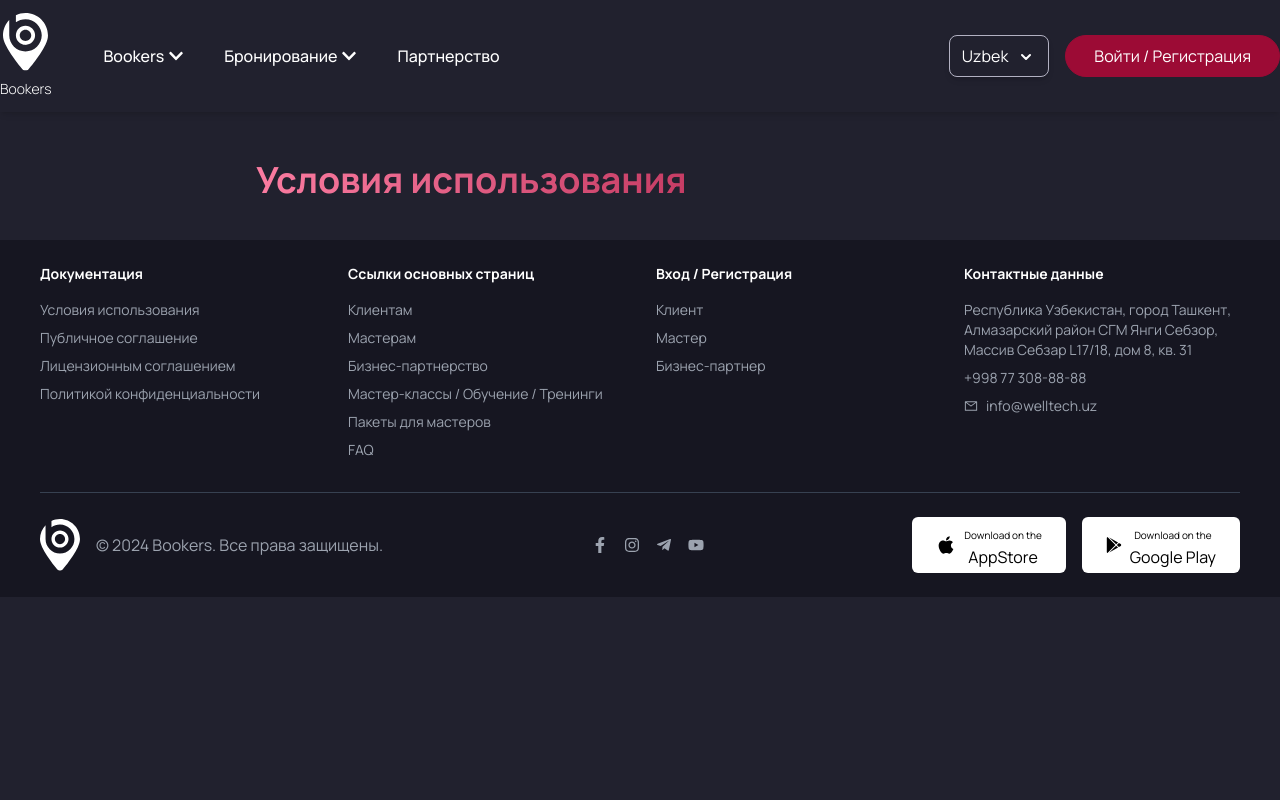
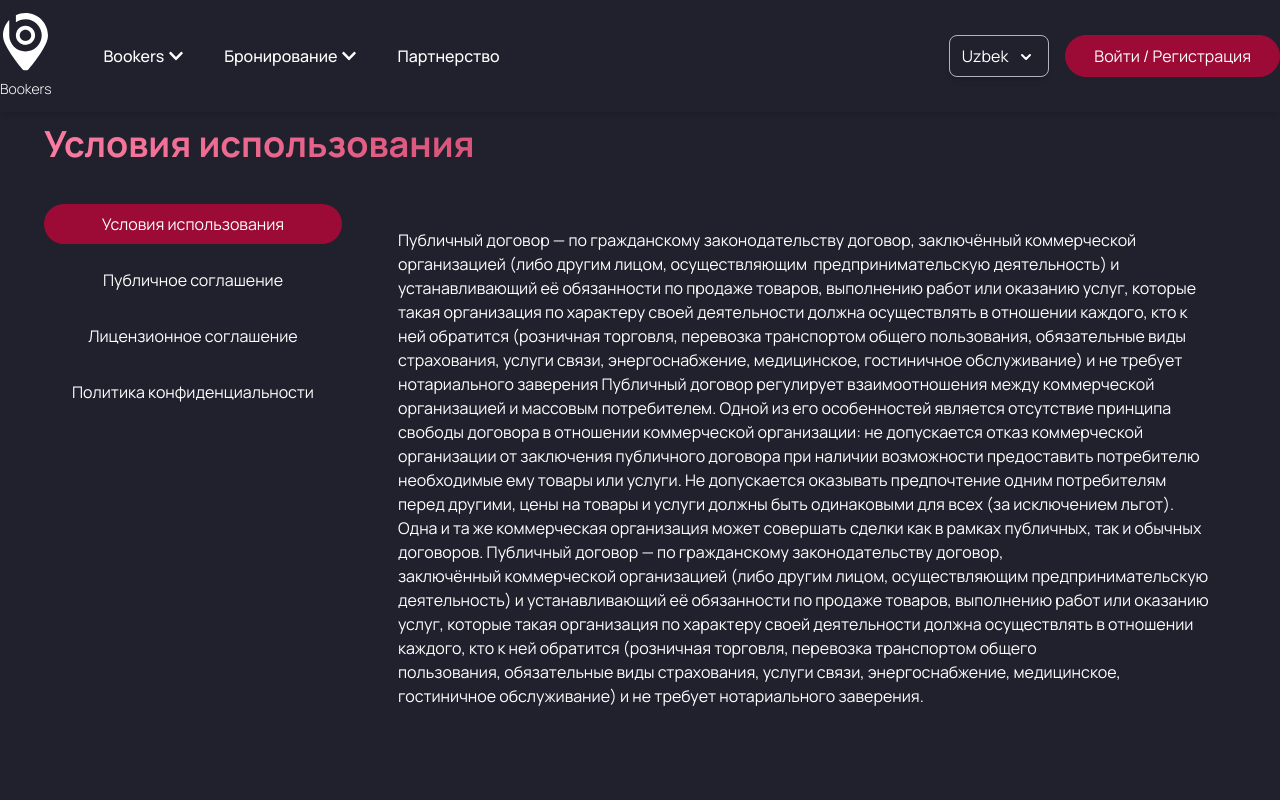
Before and after one commit to SardorbekCoder07/Bookers_web, a Next.js app: page /conditions in a window 1280 px wide. Shown: the top 800 px of the page. Built offline with nearby package versions, Linux system fonts and the light colour scheme.

Commit message:
yuklab oling

```diff
--- a/src/Components/Masters/Masters.tsx
+++ b/src/Components/Masters/Masters.tsx
@@ -18,7 +18,7 @@ import FeedbackModal from '../Modals/FeedbackModal/page';
 const Testimonials: React.FC = () => {
     const [isOpen, setIsOpen] = useState(false);
     const { selectedFile, setSelectedFile } = useFileStore();
-    const [config, setConfig] = useState(null);
+    const config = localStorage.getItem('token')
 
     // State variables for form inputs
     const [clientName, setClientName] = useState('');
--- a/src/app/conditions/page.tsx
+++ b/src/app/conditions/page.tsx
@@ -1,18 +1,112 @@
-import PricingTable from '@/Components/Tarif/Tarif';
+'use client';
 import HeaderTitles from '@/Components/text/HeaderBookers';
-import React from 'react';
+import React, { useState } from 'react';
 
-const Tarif = () => {
+const contentData = {
+    usage:`Публичный договор — по гражданскому законодательству договор,
+    заключённый коммерческой организацией (либо другим лицом, осуществляющим
+     предпринимательскую деятельность) и устанавливающий её обязанности по продаже
+    товаров, выполнению работ или оказанию услуг, которые такая организация по характеру
+     своей деятельности должна осуществлять в отношении каждого, кто к ней обратится
+     (розничная торговля, перевозка транспортом общего пользования, обязательные виды страхования,
+      услуги связи, энергоснабжение, медицинское, гостиничное обслуживание) и не требует нотариального заверения
+     Публичный договор регулирует взаимоотношения между коммерческой организацией и массовым потребителем.
+     Одной из его особенностей является отсутствие принципа свободы договора в отношении коммерческой организации:
+     не допускается отказ коммерческой организации от заключения публичного договора при наличии возможности предоставить потребителю
+     необходимые ему товары или услуги.
+     Не допускается оказывать предпочтение одним потребителям перед другими, цены на товары и услуги должны
+     быть одинаковыми для всех (за исключением льгот). Одна и та же коммерческая организация может совершать
+     сделки как в рамках публичных, так и обычных договоров.
+     Публичный договор — по гражданскому законодательству договор, заключённый коммерческой организацией (либо другим лицом, осуществляющим предпринимательскую деятельность) и устанавливающий её обязанности по продаже товаров, выполнению работ или оказанию услуг, которые такая организация по характеру своей деятельности должна осуществлять в отношении каждого, кто к ней обратится (розничная торговля, перевозка транспортом общего пользования, обязательные виды страхования, услуги связи, энергоснабжение, медицинское, гостиничное обслуживание) и не требует нотариального заверения. `,
+    publicAgreement: `Публичный договор — по гражданскому законодательству договор,
+    заключённый коммерческой организацией (либо другим лицом, осуществляющим
+     предпринимательскую деятельность) и устанавливающий её обязанности по продаже
+    товаров, выполнению работ или оказанию услуг, которые такая организация по характеру
+     своей деятельности должна осуществлять в отношении каждого, кто к ней обратится
+     (розничная торговля, перевозка транспортом общего пользования, обязательные виды страхования,
+      услуги связи, энергоснабжение, медицинское, гостиничное обслуживание) и не требует нотариального заверения
+     Публичный договор регулирует взаимоотношения между коммерческой организацией и массовым потребителем.
+     Одной из его особенностей является отсутствие принципа свободы договора в отношении коммерческой организации:
+     не допускается отказ коммерческой организации от заключения публичного договора при наличии возможности предоставить потребителю
+     необходимые ему товары или услуги.`,
+    licenseAgreement: "Лицензионное соглашение — это договор, который используется для...",
+    privacyPolicy: "Политика конфиденциальности — это документ, который используется для...",
+};
+
+const TermsOfUse = () => {
+    const [activeTab, setActiveTab] = useState('usage');
+    const [content, setContent] = useState(contentData.usage);
+
+    const handleTabClick = (tab: any) => {
+        setActiveTab(tab);
+        setContent(contentData[tab]);
+    };
+
     return (
-        <div className='mb-10 mt-40'>
-            <div className='mt-20 w-full md:w-[60%] mb-4 mx-auto '>
-                <HeaderTitles
-                    text='Условия использования'
-                />
+        <div className='mt-10'>
+            <div className='mb-10 mt-20 p-3'>
+                <div className="min-h-screen text-white p-8">
+                    <div className='mb-10'>
+                        <HeaderTitles text='Условия использования' />
+                    </div>
+                    <div className="flex">
+                        {/* Sidebar */}
+                        <div className="w-1/4">
+                            <ul className="space-y-4">
+                                <li>
+                                    <button
+                                        onClick={() => handleTabClick('usage')}
+                                        className={`${
+                                            activeTab === 'usage' ? 'bg-[#9C0B35]' : ''
+                                        } text-white py-2 px-4 rounded-3xl w-full text-center`}
+                                    >
+                                        Условия использования
+                                    </button>
+                                </li>
+                                <li>
+                                    <button
+                                        onClick={() => handleTabClick('publicAgreement')}
+                                        className={`${
+                                            activeTab === 'publicAgreement' ? 'bg-[#9C0B35]' : ''
+                                        } text-white py-2 px-4 rounded-3xl w-full text-center `}
+                                    >
+                                        Публичное соглашение
+                                    </button>
+                                </li>
+                                <li>
+                                    <button
+                                        onClick={() => handleTabClick('licenseAgreement')}
+                                        className={`${
+                                            activeTab === 'licenseAgreement' ? 'bg-[#9C0B35]' : ''
+                                        } text-white py-2 px-4 rounded-3xl w-full text-center`}
+                                    >
+                                        Лицензионное соглашение
+                                    </button>
+                                </li>
+                                <li>
+                                    <button
+                                        onClick={() => handleTabClick('privacyPolicy')}
+                                        className={`${
+                                            activeTab === 'privacyPolicy' ? 'bg-[#9C0B35]' : ''
+                                        } text-white py-2 px-4 rounded-3xl w-full text-center `}
+                                    >
+                                        Политика конфиденциальности
+                                    </button>
+                                </li>
+                            </ul>
+                        </div>
+
+                        {/* Content */}
+                        <div className="w-3/4 pl-8">
+                            <div className="p-6 ">
+                                <p>{content}</p>
+                            </div>
+                        </div>
+                    </div>
+                </div>
             </div>
-
         </div>
     );
 }
 
-export default Tarif;
+export default TermsOfUse;
```
